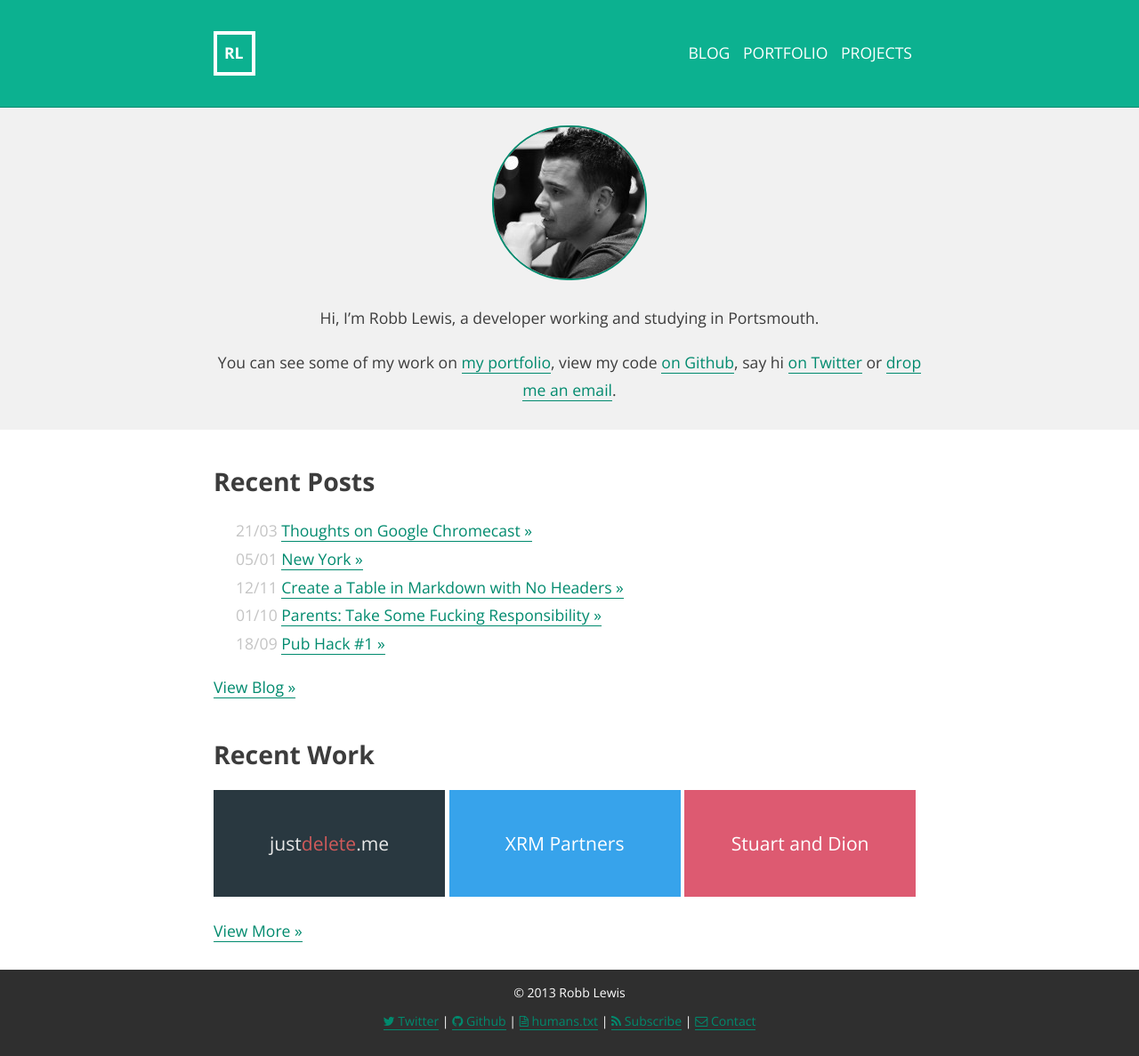
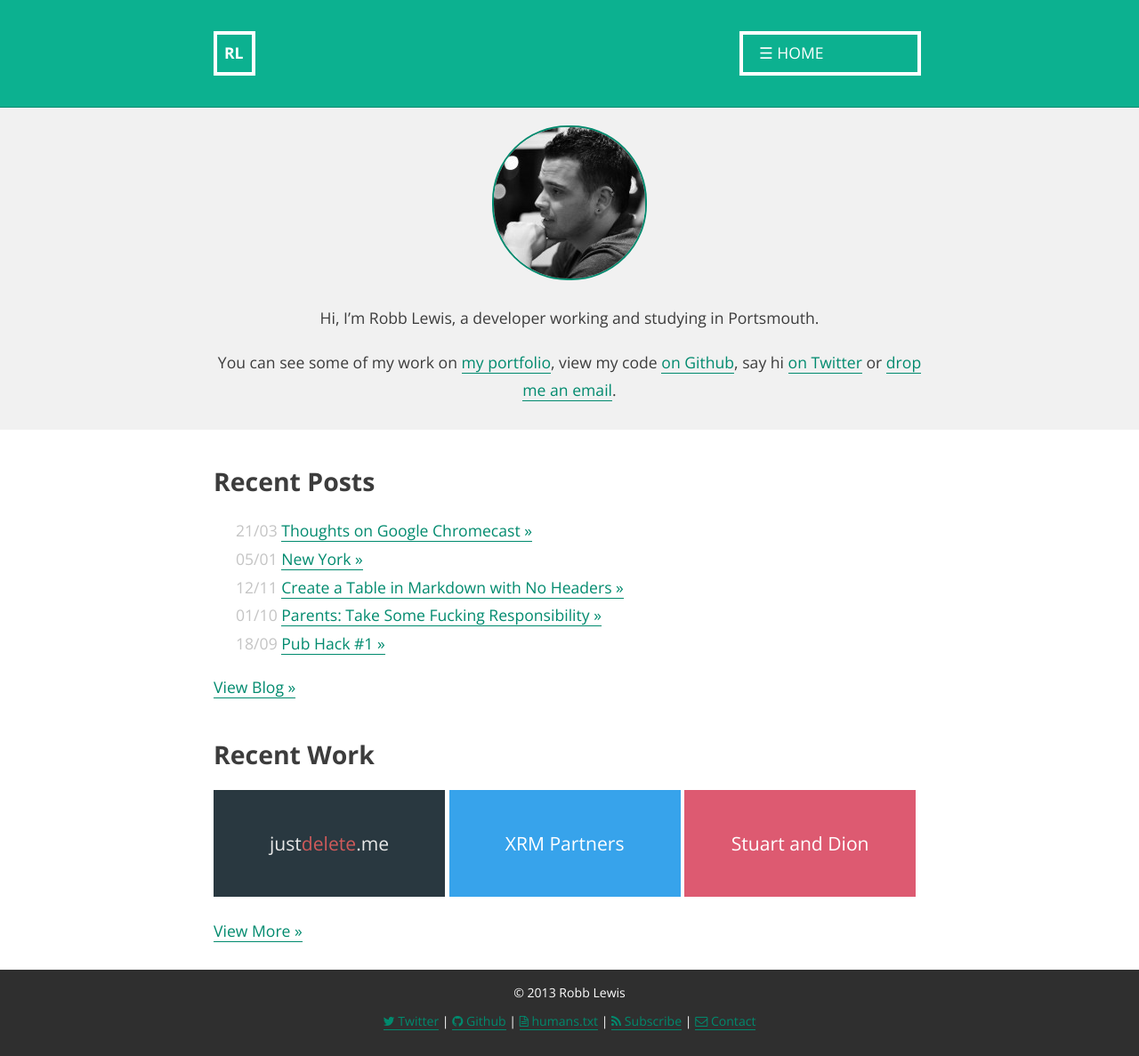
Before and after one commit to rknightuk/robblewis.me-jekyll, a Jekyll site: the page built from index.html, in a window 1280 px wide. Shown: the whole page at 89% size. Built offline with Jekyll 4.4.1, drawn with Linux system fonts in a browser that asks for light colours; Markdown is read by kramdown in place of the engine named in the settings.

Commit message:
New responsive nav

```diff
--- a/_includes/nav.html
+++ b/_includes/nav.html
@@ -1,8 +1,11 @@
 <nav role="navigation">
 	<section>
-		<a href="/"><div class="logomark">RL</div></a>
+		<div class="logomark">RL</div>
 		<div class="menu">
 			<ul>
+				<li {% if page.path == 'index.html' %} class="current" {% endif %}>
+					<a href="/">Home</a>
+				</li>
 				<li {% if page.layout == 'post' or page.path contains 'blog/' %} class="current" {% endif %}>
 					<a  href="/blog">Blog</a>
 				</li>
--- a/assets/css/style.css
+++ b/assets/css/style.css
@@ -65,8 +65,6 @@ img {
 	margin-left: 0;
 }
 
-	.logomark:hover { color: #3c3c3c; border-color: #3c3c3c; }
-
 /* Nav */
 
 nav {
@@ -120,6 +118,77 @@ nav {
 }
 	.menu ul { list-style-type: none; padding: 0 10px; margin: 4px 0 0 0; }
 	.menu li { margin-bottom: 4px; padding-left: 10px; display: inline-block; }
+
+	@media screen and (max-width: 1500px) {
+		.menu .current a:link,
+		.menu .current a:active,
+		.menu .current a:visited,
+		.menu .current a:hover {
+			border-bottom: none;
+		}
+
+		.menu .current a:before {
+			content: "\2630  ";
+		}
+
+		.menu li {
+			margin-left: 20px;
+		}
+
+		.menu ul {
+			margin-top: -5px;
+			width: 180px;
+			border: solid 4px #fff;
+			background-color: #0cb190;
+			padding: 5px 8px;
+		}
+		.menu li {
+			display: none; /* hide all <li> items */
+			margin: 0;
+		}
+		.menu .current {
+			display: block; /* show only current <li> item */
+		}
+		.menu a {
+			display: block;
+			/*padding: 5px 5px 5px 32px;*/
+			text-align: left;
+		}
+		.menu .current a {
+			background: none;
+			color: #666;
+		}
+
+		/* on nav hover */
+		.menu ul:hover {
+			background-image: none;
+		}
+		.menu ul:hover li {
+			display: block;
+			margin: 0 0 5px;
+			margin-left: 22px;
+		}
+
+		.menu ul:hover li.current {
+			margin-left: 0;
+		}
+		.menu ul:hover .current {
+			background: url(images/icon-check.png) no-repeat 10px 7px;
+		}
+
+		/* right nav */
+		.menu.right ul {
+			left: auto;
+			right: 0;
+		}
+
+		/* center nav */
+		.menu.center ul {
+			left: 50%;
+			margin-left: -90px;
+		}
+
+	}
 
 /* Site */
 
```
